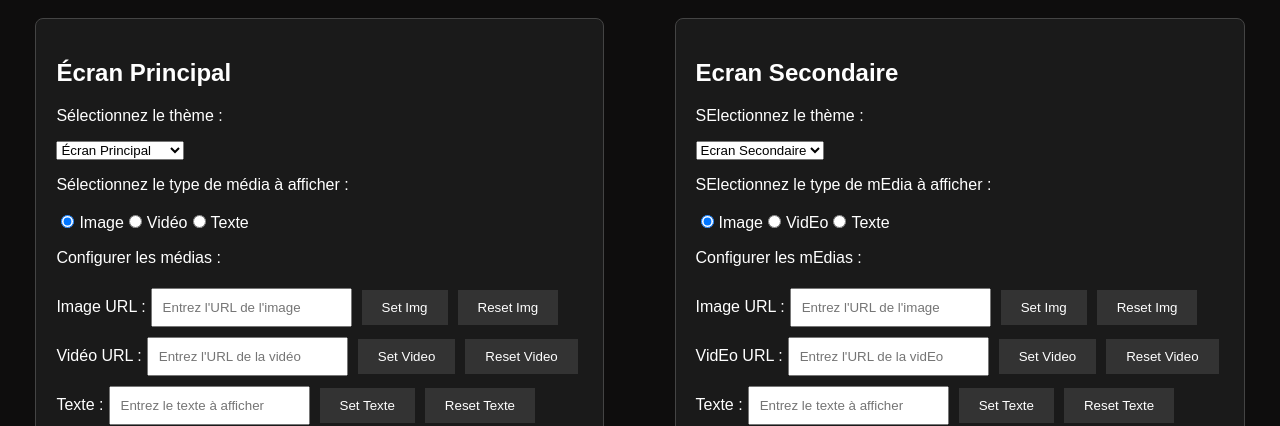
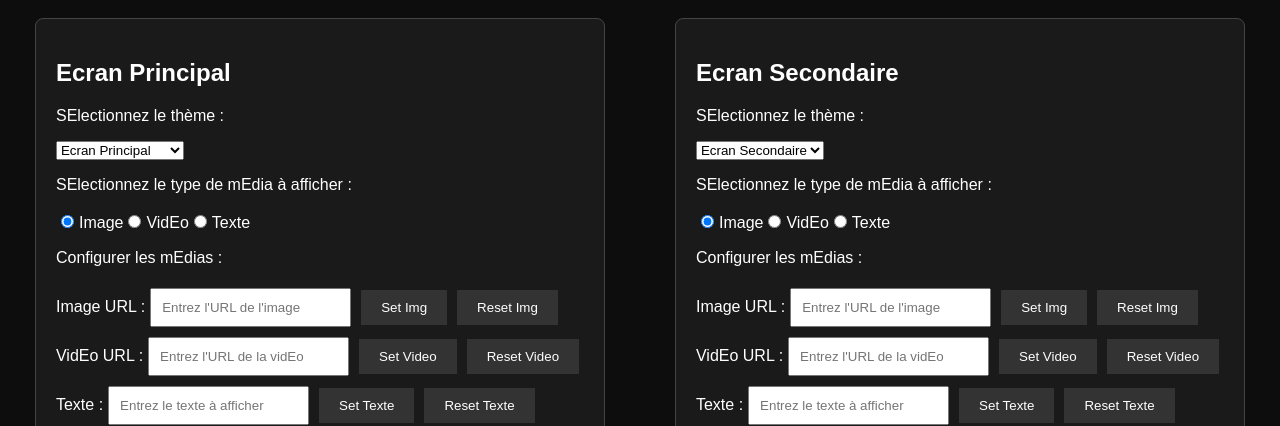
Before and after one commit to CruckStore/Timeout-Dashboard, a React (Vite) app in the folder frontend/: page /emitter in a window 1280 px wide. Shown: the part 404-830 px from the top of the page. Built offline with nearby package versions, Linux system fonts and the light colour scheme; no server answers; sample sign-in values are in the browser's storage; a web font is replaced by a local one.

Commit message:
style: update French translations in MainScreen and SecondaryScreen components; standardize theme and media type strings

```diff
--- a/frontend/src/pages/Emitter/MainScreenSettings.tsx
+++ b/frontend/src/pages/Emitter/MainScreenSettings.tsx
@@ -10,7 +10,7 @@ const MainScreenSettings = () => {
     };
   }, []);
 
-  const [theme, setTheme] = useState(() => localStorage.getItem('mainScreenTheme') || 'écran principal');
+  const [theme, setTheme] = useState(() => localStorage.getItem('mainScreenTheme') || 'Ecran principal');
 
   const [activeMediaType, setActiveMediaType] = useState<'img' | 'video' | 'texte'>(() => {
     const stored = localStorage.getItem('mainScreenMediaTypeActive');
@@ -92,25 +92,25 @@ const MainScreenSettings = () => {
       mediaContent: getCurrentMediaContent(),
     };
     socketRef.current?.emit("mainScreenUpdate", data);
-    alert("Modifications enregistrées pour l'Écran Principal");
+    alert("Modifications enregistrEes pour l'Ecran Principal");
   };
 
   return (
     <div className="card main-screen-settings">
-      <h2>Écran Principal</h2>
+      <h2>Ecran Principal</h2>
 
       <div className="theme-selection">
-        <p>Sélectionnez le thème :</p>
+        <p>SElectionnez le thème :</p>
         <select value={theme} onChange={(e) => setTheme(e.target.value)}>
-          <option value="écran principal">Écran Principal</option>
+          <option value="Ecran principal">Ecran Principal</option>
           <option value="chrono">Chrono</option>
           <option value="texte">Texte</option>
-          <option value="écran secondaire">Écran Secondaire</option>
+          <option value="Ecran secondaire">Ecran Secondaire</option>
         </select>
       </div>
 
       <div className="media-type-selection">
-        <p>Sélectionnez le type de média à afficher :</p>
+        <p>SElectionnez le type de mEdia à afficher :</p>
         <label>
           <input
             type="radio"
@@ -127,7 +127,7 @@ const MainScreenSettings = () => {
             checked={activeMediaType === 'video'}
             onChange={() => setActiveMediaType('video')}
           />
-          Vidéo
+          VidEo
         </label>
         <label>
           <input
@@ -141,7 +141,7 @@ const MainScreenSettings = () => {
       </div>
 
       <div className="media-settings">
-        <p>Configurer les médias :</p>
+        <p>Configurer les mEdias :</p>
 
         <div className="media-config">
           <label>Image URL :</label>
@@ -156,10 +156,10 @@ const MainScreenSettings = () => {
         </div>
 
         <div className="media-config">
-          <label>Vidéo URL :</label>
+          <label>VidEo URL :</label>
           <input
             type="text"
-            placeholder="Entrez l'URL de la vidéo"
+            placeholder="Entrez l'URL de la vidEo"
             value={mediaContentVideo}
             onChange={(e) => setMediaContentVideo(e.target.value)}
           />
--- a/frontend/src/pages/Receiver/MainScreen.tsx
+++ b/frontend/src/pages/Receiver/MainScreen.tsx
@@ -4,7 +4,7 @@ import TimerDisplay from '../../components/TimerDisplay';
 import logo from '../../assets/logo.png';
 
 const MainScreen = () => {
-  const [theme, setTheme] = useState(localStorage.getItem('mainScreenTheme') || 'écran principal');
+  const [theme, setTheme] = useState(localStorage.getItem('mainScreenTheme') || 'Ecran principal');
   const [mediaType, setMediaType] = useState<'img' | 'video' | 'texte'>(
     (localStorage.getItem('mainScreenMediaType') as 'img' | 'video' | 'texte') || 'img'
   );
--- a/frontend/src/pages/Receiver/SecondaryScreen.tsx
+++ b/frontend/src/pages/Receiver/SecondaryScreen.tsx
@@ -5,7 +5,7 @@ import logo from '../../assets/logo.png';
 
 const SecondaryScreen = () => {
   const [theme, setTheme] = useState(
-    localStorage.getItem('secondaryScreenTheme') || 'écran secondaire'
+    localStorage.getItem('secondaryScreenTheme') || 'Ecran secondaire'
   );
 
   const [mediaType, setMediaType] = useState<'img' | 'video' | 'texte'>(
```
